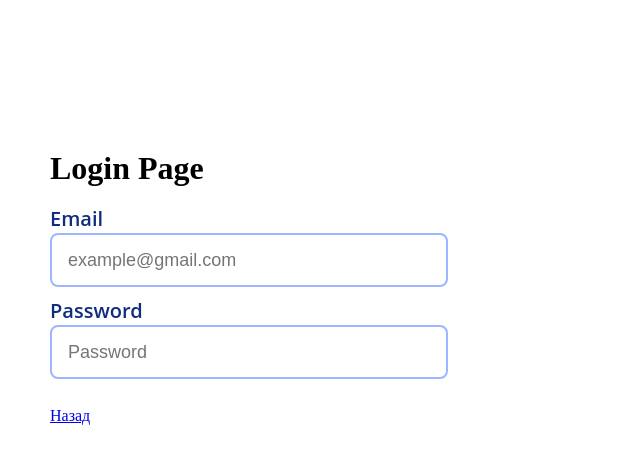
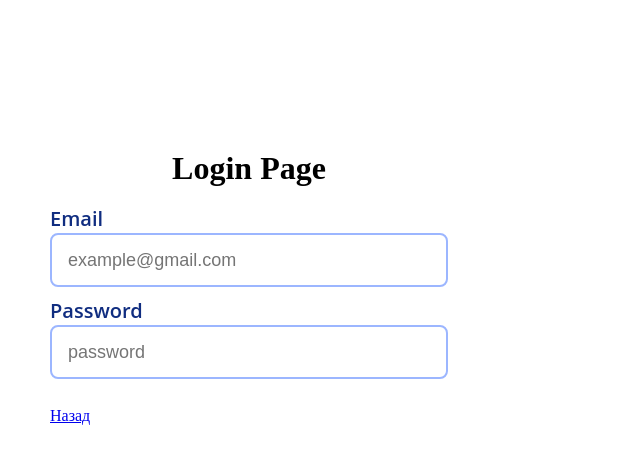
Before and after one commit to scandiumby/pyKate, a React (Create React App) app in the folder pykate/admin/frontend/: page /login in a window 1280 px wide. Shown: the top 462 px of the page, without its empty margins (0-640 px from the left). Built offline with nearby package versions, Linux system fonts and the light colour scheme.

Commit message:
I'm writing several components Item and List Form. I also pass objects to props LoginPage (v0.0.10)

```diff
--- a/pykate/admin/frontend/src/components/HomePage.jsx
+++ b/pykate/admin/frontend/src/components/HomePage.jsx
@@ -3,7 +3,7 @@ import React from 'react';
 const HomePage = () => {
     return (
         <div>
-            <h1>Home Page</h1>
+            <h1 style={{textAlign: 'center'}}>Home Page</h1>
             <br/>
             <a href="/login">Войти</a>
         </div>
--- /dev/null
+++ b/pykate/admin/frontend/src/components/ItemForm.jsx
@@ -0,0 +1,13 @@
+import React from 'react';
+
+const ItemForm = (props) => {
+
+    return (
+        <div className="itemForm">
+            <label className="labelForm" htmlFor={props.post.htmlFor}>{props.post.title}</label>
+            <input type={props.post.type} className="inputForm" id={props.post.id_input} placeholder={props.post.placeholder}/>
+        </div>
+    );
+};
+
+export default ItemForm;
--- /dev/null
+++ b/pykate/admin/frontend/src/components/ListForm.jsx
@@ -0,0 +1,20 @@
+import React, {useState} from 'react';
+import ItemForm from "./ItemForm";
+
+const ListForm = () => {
+
+    const [items, setItems] = useState([
+        {id: 1, htmlFor: "id_username", id_input: "id_username", title: "Email",  type: "email", placeholder: "example@gmail.com"},
+        {id: 2, htmlFor: "id_password", id_input: "id_password", title: "Password", type: "password", placeholder: "password"}
+    ]);
+
+    return (
+        <div>
+            {items.map((item) =>
+                <ItemForm post={item} key={item.id}/>
+            )}
+        </div>
+    );
+};
+
+export default ListForm;
--- a/pykate/admin/frontend/src/components/LoginForm.jsx
+++ b/pykate/admin/frontend/src/components/LoginForm.jsx
@@ -1,17 +1,14 @@
-import React from 'react';
+import React, {useState} from 'react';
+import ItemForm from "./ItemForm";
+import ListForm from "./ListForm";
 
 const LoginForm = () => {
+
+
+
     return (
         <form>
-            <div className="itemForm">
-                <label className="labelForm" htmlFor="id_username">Email</label>
-                <input type="email" className="inputForm" id="id_username" placeholder="example@gmail.com"/>
-            </div>
-            <div className="itemForm">
-                <label className="labelForm" htmlFor="id_password">Password</label>
-                <input type="password" className="inputForm" id="id_password" placeholder="Password"/>
-            </div>
-
+            <ListForm/>
         </form>
     );
 };
--- a/pykate/admin/frontend/src/components/LoginPage.jsx
+++ b/pykate/admin/frontend/src/components/LoginPage.jsx
@@ -4,7 +4,7 @@ import LoginForm from "./LoginForm";
 const LoginPage = () => {
     return (
         <div>
-            <h1>Login Page</h1>
+            <h1 style={{textAlign: 'center'}}>Login Page</h1>
             <br/>
             <LoginForm/>
             <br/>
```
